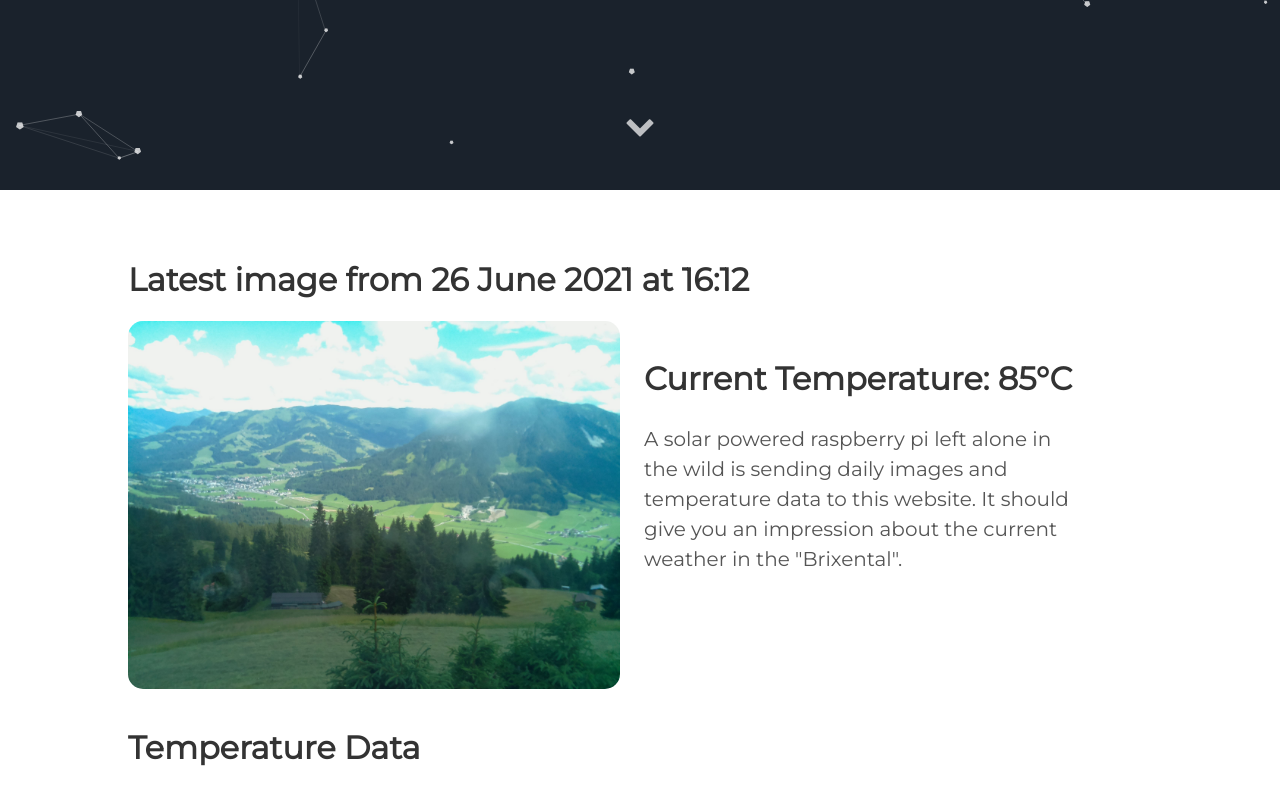
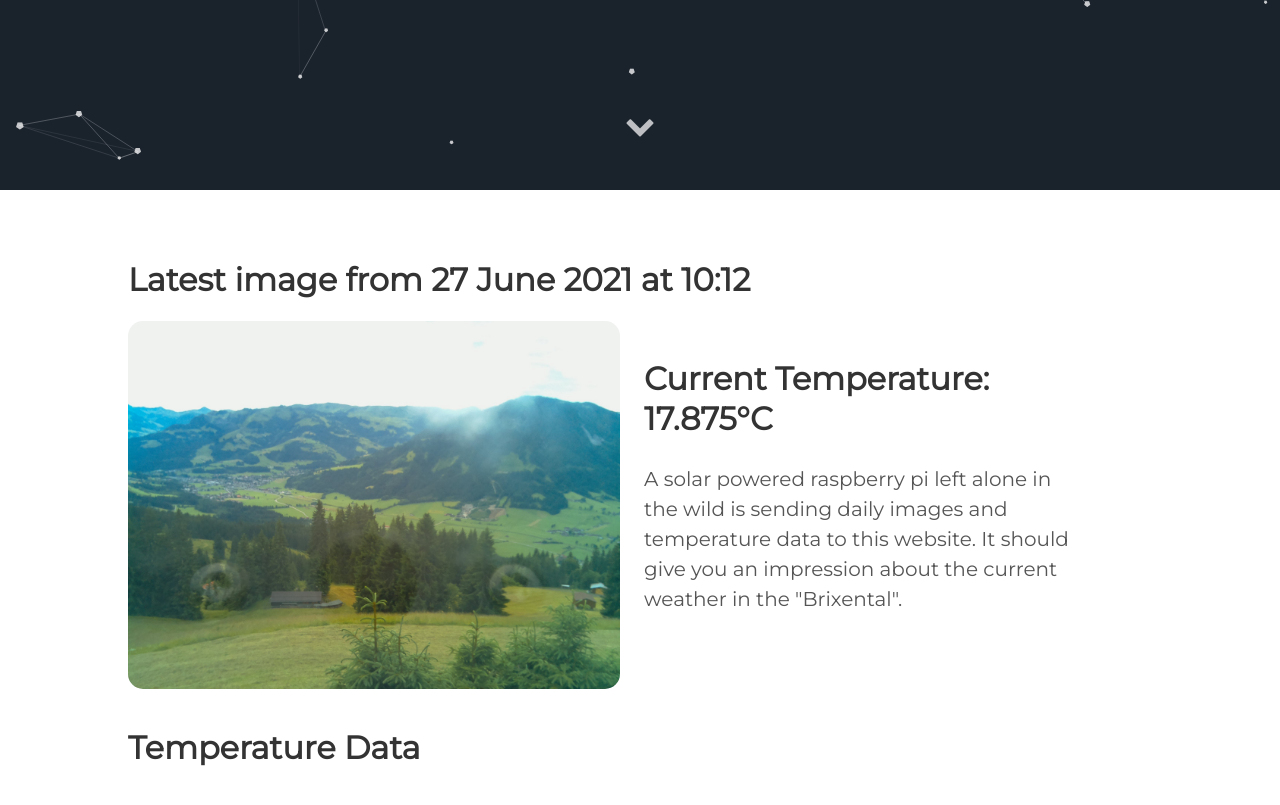
Before and after one commit to vektorious/vektorious.github.io, a Jekyll site: the page built from resources/huette.md, in a window 1280 px wide and 900 px high, scrolled down 710 px. Shown: the top 805 px of the window. Built offline with Jekyll 4.4.1, drawn with Linux system fonts in a browser that asks for light colours.

Commit message:
I'm a bot beep boop

```diff
--- a/resources/huette.md
+++ b/resources/huette.md
@@ -6,13 +6,13 @@ image: '/assets/img/'
 description: 'Live image from the Austrian alps'
 twitter_text: ' '
 ---
-## Latest image from 26 June 2021 at 16:12
+## Latest image from 27 June 2021 at 10:12
 <div class="huette">
   <div class="huette-image">
     <img src="{{ "/assets/img/huette.jpg" | prepend: site.baseurl }}">
   </div>
   <div class="huette-text">
-        <h2>Current Temperature: 85°C</h2>
+        <h2>Current Temperature: 17.875°C</h2>
         <p>A solar powered raspberry pi left alone in the wild is sending daily images and temperature data to this website. It should give you an impression about the current weather in the "Brixental".</p>
 
   </div>
```
Also changed, not shown: rpi-script/2021-06-27_101048.txt (renamed from rpi-script/2021-06-26_161048.txt, +5 -6 lines), rpi-script/huette.md (+2 -2 lines), assets/img/huette.jpg, assets/img/temp_plot.png, rpi-script/temp_plot.png, 1 other file.
